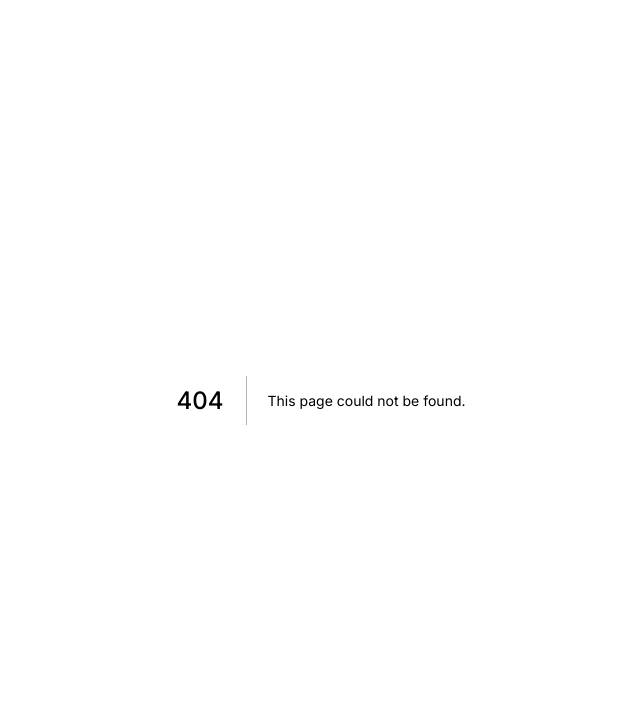
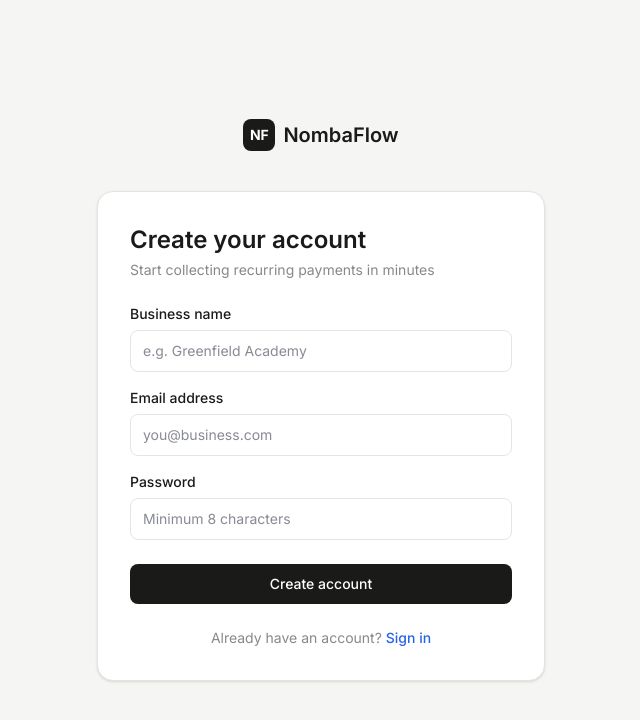
Before and after one commit to Vitalisn4/NombaFlow, a Next.js app in the folder apps/web/: page /register in a window 1280 px wide. Before the commit this address had no page. Shown: the top 720 px of the page, without its empty margins (319-959 px from the left). Built offline with nearby package versions, Linux system fonts and the light colour scheme.

Commit message:
feat(web): add register page with form validation and error handling [#17]

```diff
--- /dev/null
+++ b/apps/web/app/(auth)/register/page.tsx
@@ -0,0 +1,143 @@
+'use client';
+
+import { useState } from 'react';
+import { useForm } from 'react-hook-form';
+import { zodResolver } from '@hookform/resolvers/zod';
+import { z } from 'zod';
+import Link from 'next/link';
+import { useRouter } from 'next/navigation';
+
+const registerSchema = z.object({
+  businessName: z.string().min(2, 'Business name must be at least 2 characters'),
+  email: z.string().email('Please enter a valid email address'),
+  password: z.string().min(8, 'Password must be at least 8 characters'),
+});
+
+type RegisterForm = z.infer<typeof registerSchema>;
+
+export default function RegisterPage() {
+  const router = useRouter();
+  const [serverError, setServerError] = useState('');
+  const [loading, setLoading] = useState(false);
+
+  const {
+    register,
+    handleSubmit,
+    formState: { errors },
+  } = useForm<RegisterForm>({
+    resolver: zodResolver(registerSchema),
+  });
+
+  const onSubmit = async (data: RegisterForm) => {
+    setLoading(true);
+    setServerError('');
+    try {
+      const res = await fetch('/api/auth/register', {
+        method: 'POST',
+        headers: { 'Content-Type': 'application/json' },
+        body: JSON.stringify(data),
+      });
+      const result = await res.json();
+      if (!res.ok) {
+        setServerError(result.error?.message || 'Registration failed. Please try again.');
+        return;
+      }
+      router.push('/onboarding');
+    } catch {
+      setServerError('Something went wrong. Please try again.');
+    } finally {
+      setLoading(false);
+    }
+  };
+
+  return (
+    <div className="bg-white rounded-2xl border border-[#e5e5e0] p-8 shadow-sm">
+      <div className="mb-6">
+        <h1 className="text-2xl font-semibold text-[#1a1a18]">Create your account</h1>
+        <p className="text-sm text-[#888] mt-1">
+          Start collecting recurring payments in minutes
+        </p>
+      </div>
+
+      {serverError && (
+        <div className="mb-4 p-3 bg-red-50 border border-red-200 rounded-lg text-sm text-red-600">
+          {serverError}
+        </div>
+      )}
+
+      <form onSubmit={handleSubmit(onSubmit)} className="space-y-4">
+        <div>
+          <label className="block text-sm font-medium text-[#1a1a18] mb-1.5">
+            Business name
+          </label>
+          <input
+            {...register('businessName')}
+            type="text"
+            placeholder="e.g. Greenfield Academy"
+            className={`w-full px-3 py-2.5 rounded-lg border text-sm outline-none transition-colors ${
+              errors.businessName
+                ? 'border-red-400 bg-red-50 focus:border-red-500'
+                : 'border-[#e5e5e0] focus:border-[#1a1a18]'
+            }`}
+          />
+          {errors.businessName && (
+            <p className="mt-1 text-xs text-red-500">{errors.businessName.message}</p>
+          )}
+        </div>
+
+        <div>
+          <label className="block text-sm font-medium text-[#1a1a18] mb-1.5">
+            Email address
+          </label>
+          <input
+            {...register('email')}
+            type="email"
+            placeholder="you@business.com"
+            className={`w-full px-3 py-2.5 rounded-lg border text-sm outline-none transition-colors ${
+              errors.email
+                ? 'border-red-400 bg-red-50 focus:border-red-500'
+                : 'border-[#e5e5e0] focus:border-[#1a1a18]'
+            }`}
+          />
+          {errors.email && (
+            <p className="mt-1 text-xs text-red-500">{errors.email.message}</p>
+          )}
+        </div>
+
+        <div>
+          <label className="block text-sm font-medium text-[#1a1a18] mb-1.5">
+            Password
+          </label>
+          <input
+            {...register('password')}
+            type="password"
+            placeholder="Minimum 8 characters"
+            className={`w-full px-3 py-2.5 rounded-lg border text-sm outline-none transition-colors ${
+              errors.password
+                ? 'border-red-400 bg-red-50 focus:border-red-500'
+                : 'border-[#e5e5e0] focus:border-[#1a1a18]'
+            }`}
+          />
+          {errors.password && (
+            <p className="mt-1 text-xs text-red-500">{errors.password.message}</p>
+          )}
+        </div>
+
+        <button
+          type="submit"
+          disabled={loading}
+          className="w-full bg-[#1a1a18] text-white py-2.5 rounded-lg text-sm font-medium hover:bg-[#2a2a28] transition-colors disabled:opacity-60 disabled:cursor-not-allowed mt-2"
+        >
+          {loading ? 'Creating account...' : 'Create account'}
+        </button>
+      </form>
+
+      <p className="text-center text-sm text-[#888] mt-6">
+        Already have an account?{' '}
+        <Link href="/login" className="text-[#2563eb] hover:underline font-medium">
+          Sign in
+        </Link>
+      </p>
+    </div>
+  );
+}
```
